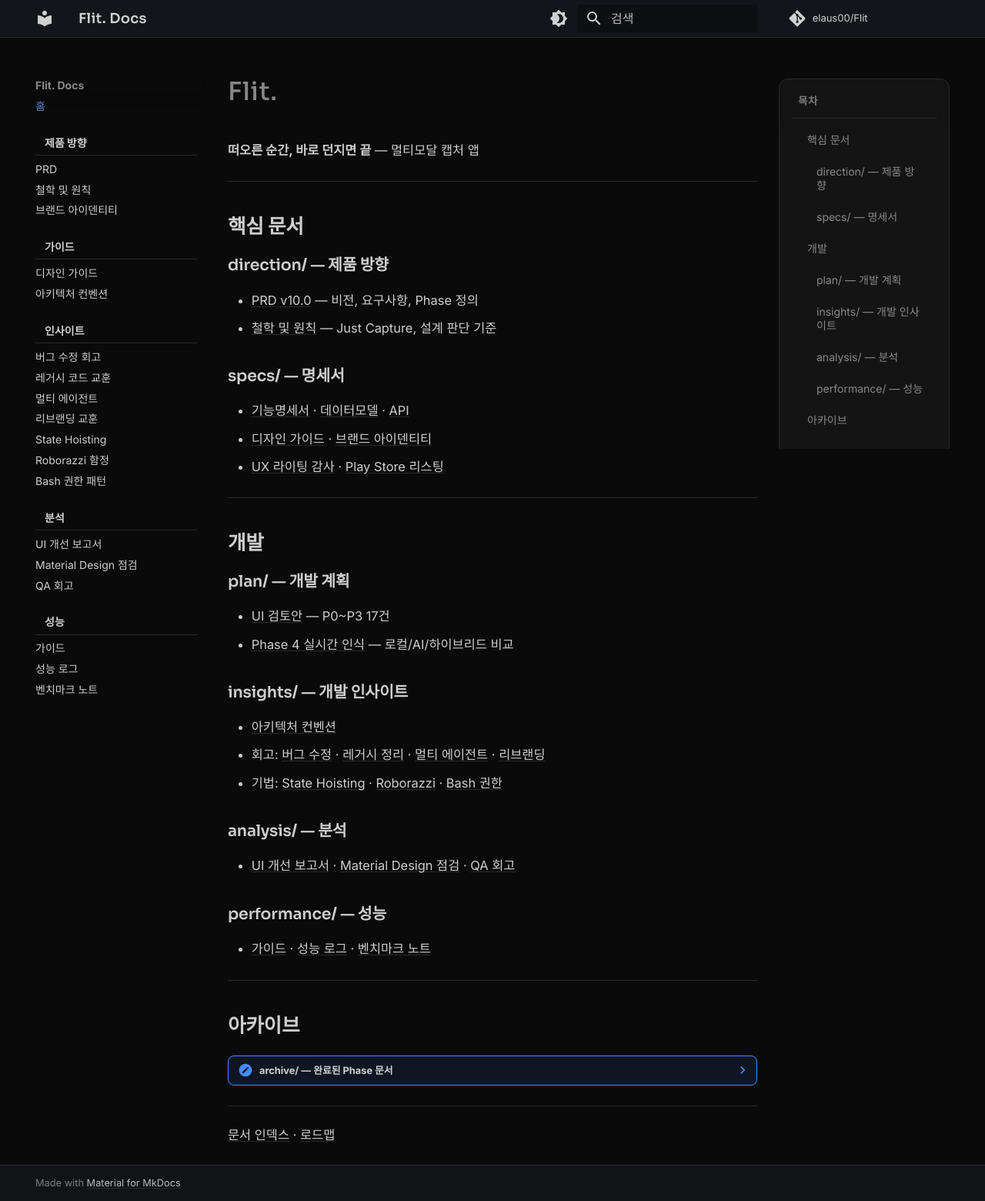
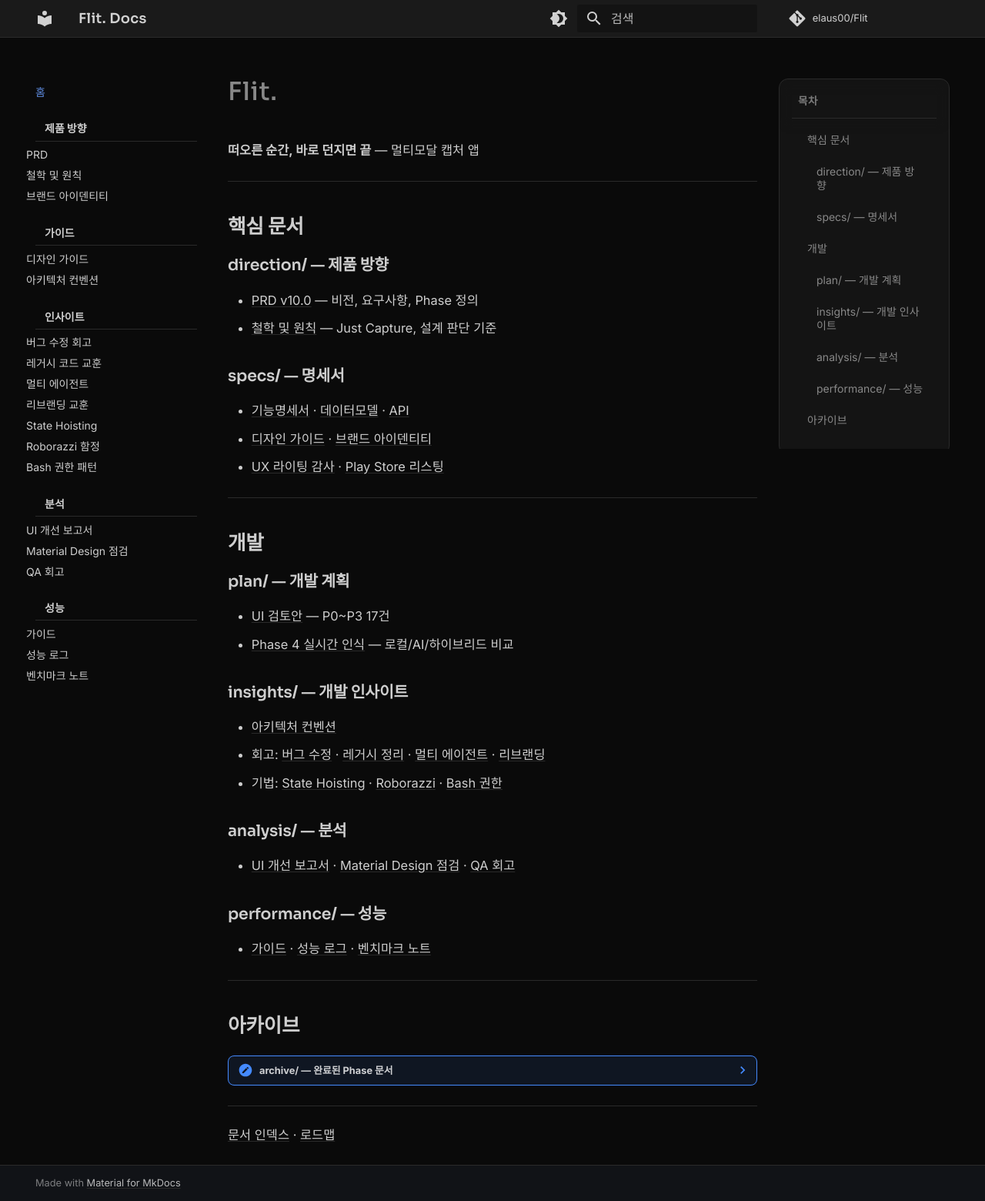
Before and after one commit to elaus00/KAIROS_mobile, an MkDocs documentation site: the page built from docs/index.md, in a window 1280 px wide. Shown: the whole page at 77% size. Built offline with MkDocs 1.6.1 and Material for MkDocs 9.7.7, drawn with Linux system fonts in a browser that asks for light colours; comment, search, counter and statistics services are not loaded.

Commit message:
Force sidebar/header overrides with !important, hide sidebar title
- Header: position relative !important (unstick)
- Header icons: --md-primary-bg-color override to var(--flit-text)
- Left sidebar: hide "Flit. Docs" title (display none), header is home link
- Left sidebar: remove all indentation with !important on margin/padding
- TOC: font size 0.7rem, padding 0.35rem with !important

Co-Authored-By: Claude Opus 4.6 <noreply@anthropic.com>

```diff
--- a/docs/stylesheets/flit.css
+++ b/docs/stylesheets/flit.css
@@ -1,17 +1,14 @@
 /* ==========================================================================
    Flit. Docs — 디자인 가이드 기반 커스텀 테마
-   색상: 모노크롬 (유채색은 danger/success/warning만)
-   폰트: Sora (브랜드), 시스템 산세리프 (본문)
    ========================================================================== */
 
 @import url('https://fonts.googleapis.com/css2?family=Sora:wght@400;480;500;600&display=swap');
 
-/* --- 부드러운 스크롤 ------------------------------------------------------ */
 html {
   scroll-behavior: smooth;
 }
 
-/* --- CSS 변수 (Flit 디자인 토큰) ----------------------------------------- */
+/* --- CSS 변수 ------------------------------------------------------------ */
 
 [data-md-color-scheme="default"] {
   --md-primary-fg-color: #111111;
@@ -20,7 +17,6 @@ html {
   --md-default-fg-color: #111111;
   --md-default-bg-color: #FAFAFA;
 
-  --flit-bg: #FAFAFA;
   --flit-card: #FFFFFF;
   --flit-border: #E5E5E5;
   --flit-text: #111111;
@@ -30,7 +26,6 @@ html {
   --flit-chip-bg: #F0F0F0;
   --flit-accent-bg: #F5F5F5;
   --flit-sidebar-bg: #F7F7F7;
-  --flit-icon: #555555;
 }
 
 [data-md-color-scheme="slate"] {
@@ -41,7 +36,6 @@ html {
   --md-default-bg-color: #0A0A0A;
   --md-default-fg-color--light: #888888;
 
-  --flit-bg: #0A0A0A;
   --flit-card: #1A1A1A;
   --flit-border: #2A2A2A;
   --flit-text: rgba(255, 255, 255, 0.8);
@@ -51,14 +45,12 @@ html {
   --flit-chip-bg: #2A2A2A;
   --flit-accent-bg: #252525;
   --flit-sidebar-bg: #141414;
-  --flit-icon: #AAAAAA;
 }
 
 /* --- 전역 타이포그래피 ---------------------------------------------------- */
 
 body {
   -webkit-font-smoothing: antialiased;
-  -moz-osx-font-smoothing: grayscale;
 }
 
 .md-typeset {
@@ -66,10 +58,7 @@ body {
   line-height: 1.7;
 }
 
-.md-typeset h1,
-.md-typeset h2,
-.md-typeset h3,
-.md-typeset h4 {
+.md-typeset h1, .md-typeset h2, .md-typeset h3, .md-typeset h4 {
   font-family: 'Sora', sans-serif;
   font-weight: 600;
   letter-spacing: -0.01em;
@@ -80,14 +69,14 @@ body {
   letter-spacing: 0.02em;
 }
 
-/* --- 1. 헤더 — 상단 고정 해제 + 아이콘 색상 수정 ------------------------- */
+/* --- 헤더 ---------------------------------------------------------------- */
 
+/* 상단 고정 해제 */
 .md-header {
-  position: relative;
-  background-color: var(--flit-card);
-  box-shadow: 0 1px 0 var(--flit-border);
-  /* 핵심: 헤더 내부에서 --md-primary-bg-color를 텍스트색으로 재정의
-     → Material이 아이콘/제목에 이 변수를 사용하므로 색상이 올바르게 표시됨 */
+  position: relative !important;
+  background-color: var(--flit-card) !important;
+  box-shadow: 0 1px 0 var(--flit-border) !important;
+  /* Material이 아이콘/텍스트에 이 변수를 사용 → 텍스트색으로 재정의 */
   --md-primary-bg-color: var(--flit-text);
 }
 
@@ -107,19 +96,18 @@ body {
 
 /* --- 왼쪽 사이드바 -------------------------------------------------------- */
 
-/* 4. "Flit. Docs" 사이트 제목 — transparent 방지 */
+/* "Flit. Docs" 사이트 제목 숨김 — 헤더에만 표시 */
 .md-sidebar--primary .md-nav__title {
-  background: var(--md-default-bg-color);
-  box-shadow: 0 0 0.4rem 0.4rem var(--md-default-bg-color);
+  display: none !important;
 }
 
 /* 섹션 레이블 (제품 방향, 인사이트, ...) */
 .md-nav--primary > .md-nav__list > .md-nav__item--nested > .md-nav__link {
   font-family: 'Sora', sans-serif;
-  font-size: 0.7rem;
+  font-size: 0.7rem !important;
   font-weight: 600;
   color: var(--flit-text);
-  padding: 0.6rem 0.6rem 0.3rem;
+  padding: 0.6rem 0.6rem 0.3rem !important;
   margin-top: 0.8rem;
   border-bottom: 1px solid var(--flit-divider);
 }
@@ -128,11 +116,11 @@ body {
   margin-top: 0;
 }
 
-/* 하위 문서 링크 */
+/* 하위 문서 링크 — 들여쓰기 완전 제거 */
 .md-nav--primary .md-nav--nested .md-nav__link {
-  font-size: 0.64rem;
+  font-size: 0.64rem !important;
   color: var(--flit-text-secondary);
-  padding-left: 0.6rem;
+  padding-left: 0.6rem !important;
 }
 
 .md-nav--primary .md-nav--nested .md-nav__link:hover,
@@ -140,8 +128,15 @@ body {
   color: var(--flit-text);
 }
 
+/* 들여쓰기 완전 제거: 모든 레벨의 중첩 리스트 */
+.md-nav--primary .md-nav__list .md-nav__list {
+  margin-left: 0 !important;
+  padding-left: 0 !important;
+}
+
 .md-nav--primary .md-nav--nested {
-  margin-left: 0;
+  margin-left: 0 !important;
+  padding-left: 0 !important;
 }
 
 /* --- 오른쪽 사이드바: TOC ------------------------------------------------- */
@@ -150,7 +145,6 @@ body {
   padding-right: 0.6rem;
 }
 
-/* TOC 컨테이너 */
 .md-sidebar--secondary .md-nav--secondary {
   background: var(--flit-sidebar-bg);
   border-radius: 12px;
@@ -158,26 +152,26 @@ body {
   border: 1px solid var(--flit-border);
 }
 
-/* 2. "목차" 타이틀 — 글씨 키우고 여백 추가 */
+/* "목차" 타이틀 */
 .md-sidebar--secondary .md-nav--secondary > .md-nav__title {
   font-family: 'Sora', sans-serif;
-  font-size: 0.68rem;
+  font-size: 0.68rem !important;
   font-weight: 600;
   letter-spacing: 0.04em;
   text-transform: uppercase;
   color: var(--flit-text-muted);
-  background: var(--flit-sidebar-bg);
-  box-shadow: 0 0 0.4rem 0.4rem var(--flit-sidebar-bg);
-  padding: 0 0.4rem 0.6rem;
+  background: var(--flit-sidebar-bg) !important;
+  box-shadow: 0 0 0.4rem 0.4rem var(--flit-sidebar-bg) !important;
+  padding: 0 0.4rem 0.6rem !important;
   margin-bottom: 0.6rem;
   border-bottom: 1px solid var(--flit-divider);
 }
 
-/* 2. TOC 링크 — 글씨 키우고 여백 추가 */
+/* TOC 링크 */
 .md-sidebar--secondary .md-nav--secondary .md-nav__link {
-  font-size: 0.7rem;
+  font-size: 0.7rem !important;
   color: var(--flit-text-secondary);
-  padding: 0.35rem 0.4rem;
+  padding: 0.35rem 0.4rem !important;
 }
 
 .md-sidebar--secondary .md-nav--secondary .md-nav__link:hover,
@@ -185,7 +179,7 @@ body {
   color: var(--flit-text);
 }
 
-/* --- 본문 콘텐츠 --------------------------------------------------------- */
+/* --- 본문 ---------------------------------------------------------------- */
 
 .md-content {
   max-width: 52rem;
```
